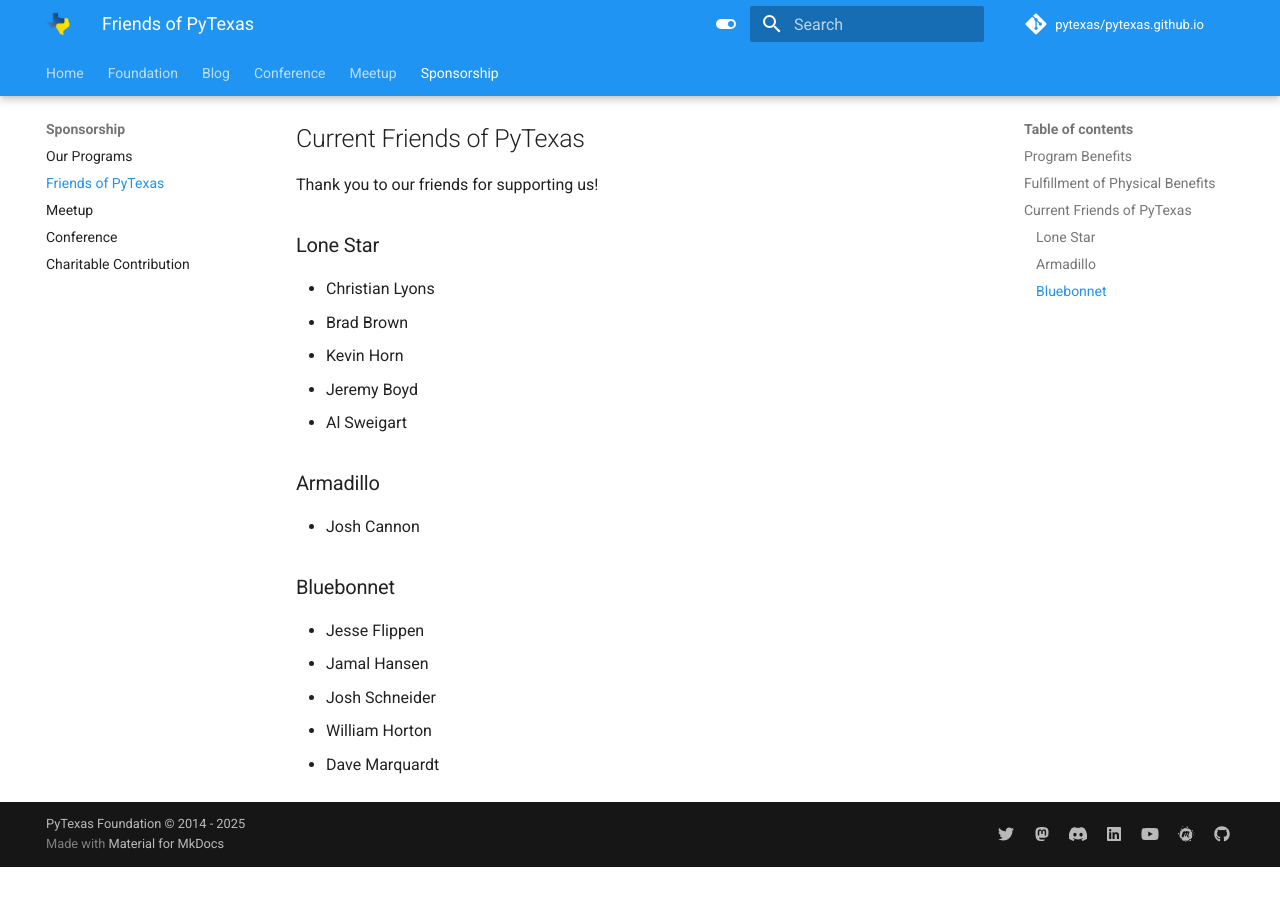
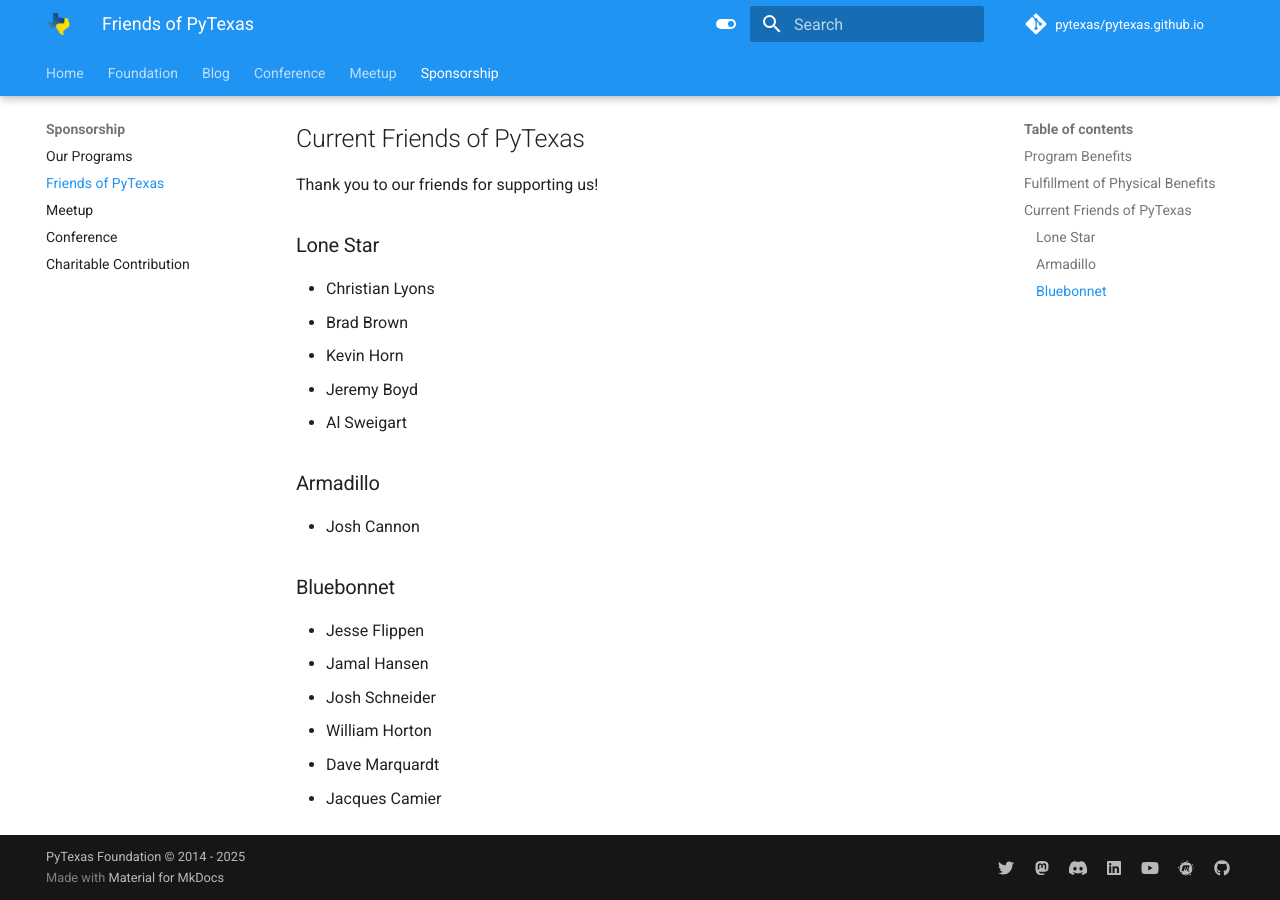
Before and after one commit to pytexas/pytexas.github.io, an MkDocs documentation site: the page built from docs/sponsorship/friends.md, in a window 1280 px wide and 900 px high, scrolled down 1618 px. Built offline with MkDocs 1.6.1 and Material for MkDocs 9.7.7, drawn with Linux system fonts in a browser that asks for light colours; comment, search, counter and statistics services are not loaded; before the commit the page ends 2485 px from its top, so only the background shows below that.

Commit message:
Update friends.md

```diff
--- a/docs/sponsorship/friends.md
+++ b/docs/sponsorship/friends.md
@@ -113,3 +113,4 @@
 * Josh Schneider
 * William Horton
 * Dave Marquardt
+* Jacques Camier
```
